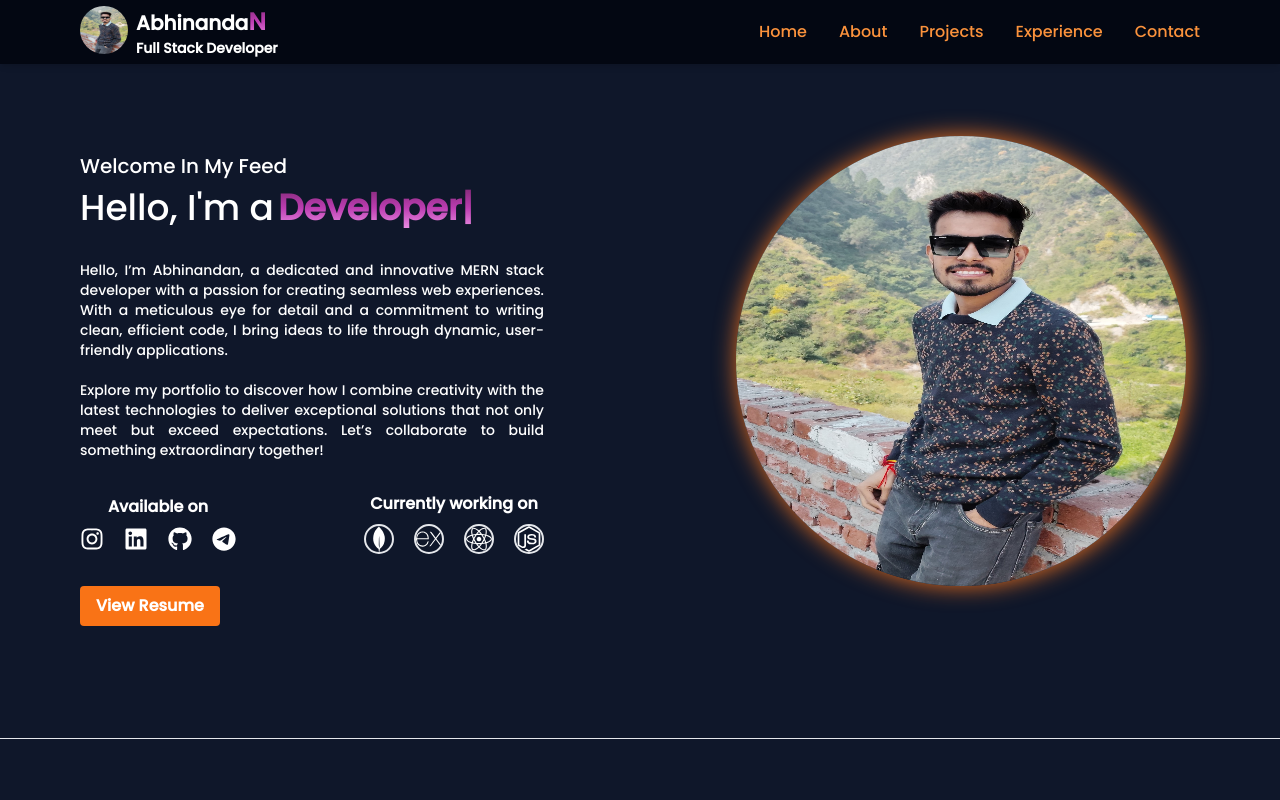
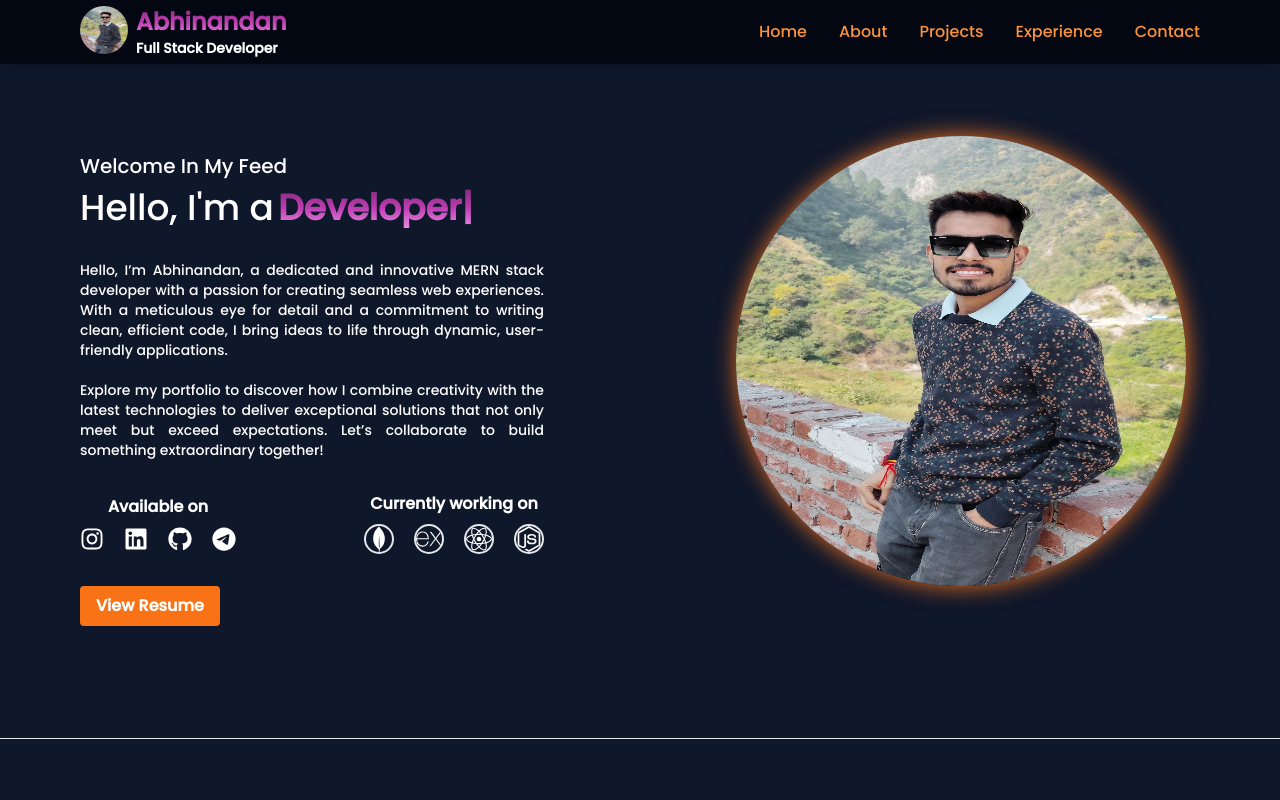
Before and after one commit to AbhinandanDaksh/Portfolio, a React (Create React App) app: page / in a window 1280 px wide. Shown: the top 800 px of the page. Built offline with nearby package versions, Linux system fonts and the light colour scheme.

Commit message:
Update Navbar.jsx

```diff
--- a/src/components/Navbar.jsx
+++ b/src/components/Navbar.jsx
@@ -35,7 +35,7 @@ function Navbar() {
             <img src={pic} className="h-12 w-12 rounded-full" alt="" />
             <h1 className="font-semibold text-xl cursor-pointer text-white">
               <Link to="Home">
-              Abhinanda<span className= "bg-gradient-to-b  from-[#842a79] via-[#bc3db1] to-[#e88ae1] text-2xl text-transparent bg-clip-text  font-bold">N</span>
+              <span className= "bg-gradient-to-b  from-[#842a79] via-[#bc3db1] to-[#e88ae1] text-2xl text-transparent bg-clip-text  font-bold">Abhinandan</span>
               <p className="text-sm">Full Stack Developer</p>
               </Link>
 
```
